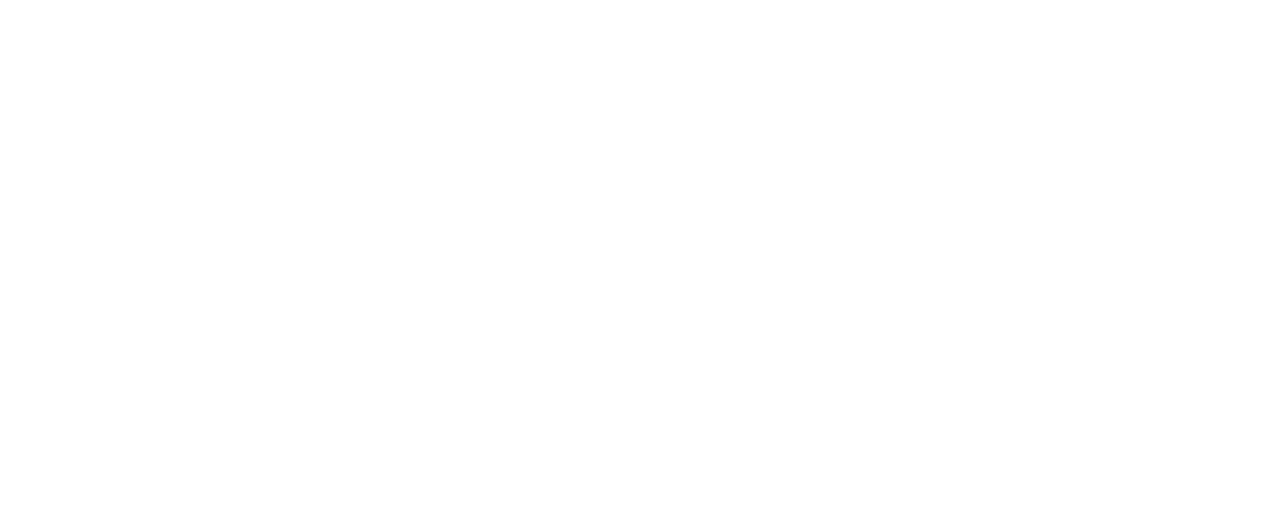
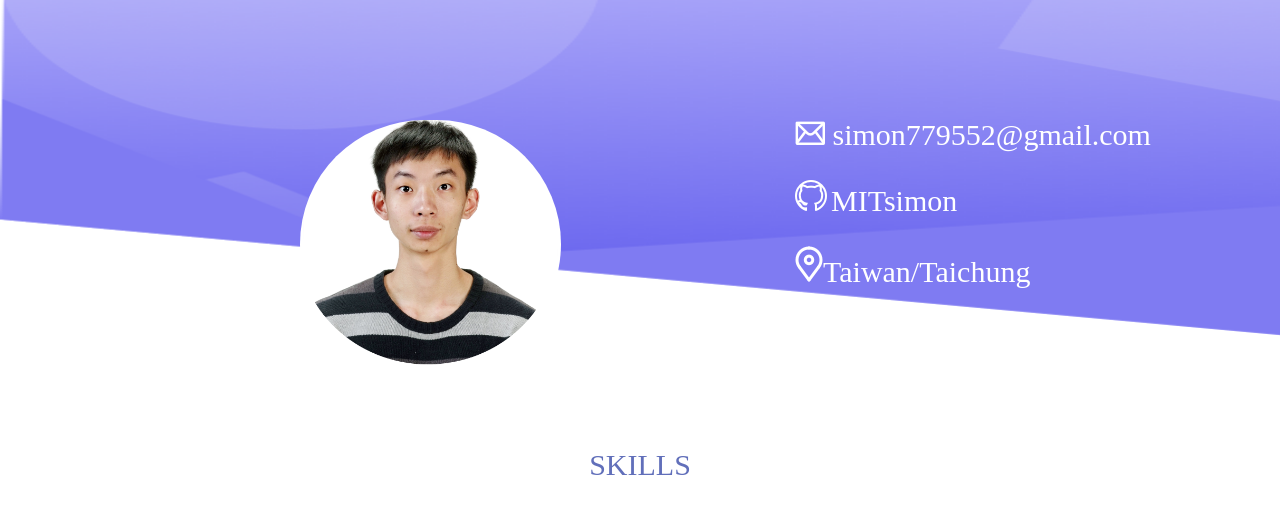
Before and after one commit to MITsimon/Resume, a plain HTML site: page index.html in a window 1280 px wide. Drawn offline with Linux system fonts and the light colour scheme.

Commit message:
updata myresume

```diff
--- a/index.html
+++ b/index.html
@@ -8,6 +8,23 @@
     <link rel="stylesheet" href="style.css">
 </head>
 <body>
+    <div class="wrap">
+        <div class="backg"></div>
+        <div class="header">
+            <ul>
+               <img class="me" src="img/circle.png"  alt="">
+                <li class="header_inform">
+                    <ul>
+                        <li class="inform"><img src="img/Icon-mail.png" alt=""><span> simon779552@gmail.com</span></li>
+                        <li class="inform"> <img src="img/icon-github.png" alt=""> <a href="https://github.com/MITsimon"><span>MITsimon</span></a></li>
+                        <li class="inform"><img src="img/Icon-location.png" alt=""><span>Taiwan/Taichung</span></li>
+                    </ul>
+                </li>
 
+            </ul>
+        </div>
+        <div class="center">SKILLS</div>
+        <div class="footer"></div>
+    </div>
 </body>
 </html>
--- a/style.css
+++ b/style.css
@@ -0,0 +1,95 @@
+/* http://meyerweb.com/eric/tools/css/reset/
+   v2.0 | 20110126
+   License: none (public domain)
+*/
+
+html, body, div, span, applet, object, iframe,
+h1, h2, h3, h4, h5, h6, p, blockquote, pre,
+a, abbr, acronym, address, big, cite, code,
+del, dfn, em, img, ins, kbd, q, s, samp,
+small, strike, strong, sub, sup, tt, var,
+b, u, i, center,
+dl, dt, dd, ol, ul, li,
+fieldset, form, label, legend,
+table, caption, tbody, tfoot, thead, tr, th, td,
+article, aside, canvas, details, embed,
+figure, figcaption, footer, header, hgroup,
+menu, nav, output, ruby, section, summary,
+time, mark, audio, video {
+	margin: 0;
+	padding: 0;
+	border: 0;
+	font-size: 100%;
+	font: inherit;
+	vertical-align: baseline;
+}
+/* HTML5 display-role reset for older browsers */
+article, aside, details, figcaption, figure,
+footer, header, hgroup, menu, nav, section {
+	display: block;
+}
+body {
+	line-height: 1;
+}
+ol, ul {
+	list-style: none;
+}
+blockquote, q {
+	quotes: none;
+}
+blockquote:before, blockquote:after,
+q:before, q:after {
+	content: '';
+	content: none;
+}
+table {
+	border-collapse: collapse;
+	border-spacing: 0;
+}
+
+.backg{
+    height: 400px;
+    background:#fff url(img/img-headerShape.png) no-repeat ;
+    background-size: 2000px 400px;
+    background-attachment:fixed;
+
+}
+.header{
+    position: absolute;
+    top: 120PX;
+    left: 300PX;
+
+}
+.header_inform{
+    margin-right: 20px;
+    float: right;
+}
+.me{
+    height: 30%;
+    width: 30%;
+    border-radius:99999px
+}
+.inform{
+    white-space: nowrap;
+   padding-bottom: 30px;
+
+
+}
+.inform span{
+    font-size: 30px;
+    font-family:monospace font;
+    color: white;
+}
+a{
+    text-decoration:none;
+}
+a:hover{
+    text-decoration:underline;
+}
+.center{
+    margin-top: 50px;
+    text-align: center;
+    font-size: 30px;
+    color: #616fba;
+
+}
```
Also changed, not shown: img/Icon-location.png (added), img/Icon-mail.png (added), img/circle.png (added), img/dot-start.png (added), img/dot-timeItem.png (added), img/icon-github.png (added), img/img-Looper-bg.png (added), img/img-headerShape.png (added), img/img-skill-icon-1.png (added), img/img-skill-icon-2.png (added), img/img-skill-icon-3.png (added), img/logo-work-1.png (added), img/logo-work-2.png (added), img/logo-work-3.png (added).
